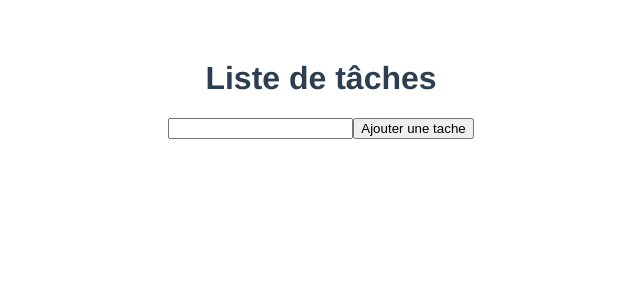
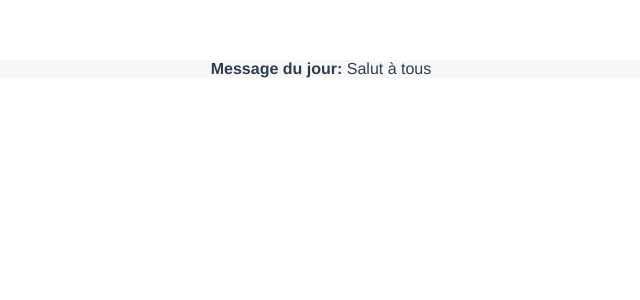
Before and after one commit to SandraLeRoi/todolist-vue, a Vue app: page / in a window 1280 px wide. Shown: the top 300 px of the page, without its empty margins (319-959 px from the left). Built offline with nearby package versions, Linux system fonts and the light colour scheme.

Commit message:
compréhension des balises slot et des transfert des paramètres par les balises

```diff
--- a/src/App.vue
+++ b/src/App.vue
@@ -1,17 +1,19 @@
 <template>
   <div id="app">
-    <TodolistComponent/>
+    <Banner><b>Message du jour: </b>Salut à tous</Banner>
   </div>
 </template>
 
 <script>
 import HelloWorld from './components/HelloWorld.vue'
 import TodolistComponent from "@/components/TodolistComponent";
+import TestComponent from "@/components/TestComponent";
+import Banner from "@/components/Banner";
 
 export default {
   name: 'App',
   components: {
-    TodolistComponent
+    Banner,
   }
 }
 </script>
--- /dev/null
+++ b/src/components/Banner.vue
@@ -0,0 +1,18 @@
+<template>
+  <div class="banner">{{message}}
+    <slot></slot>
+   </div>
+
+</template>
+
+<script>
+export default {
+  name: "Banner"
+}
+</script>
+
+<style scoped>
+.banner {
+  background-color: #f8f8f8;
+}
+</style>
--- /dev/null
+++ b/src/components/TestComponent.vue
@@ -0,0 +1,25 @@
+<template>
+  <div>
+    <h1 v-if="name"> {{ name }}</h1>
+    <h2 v-else>Hello</h2>
+    <input type="text" v-model="name"/>
+    <slot></slot>
+  </div>
+</template>
+
+<script>
+import TodolistComponent from "@/components/TodolistComponent";
+export default {
+name: "TestComponent",
+  data() {
+    return {
+      name: ""
+    }
+  },
+}
+</script>
+
+<style scoped>
+
+
+</style>
```
